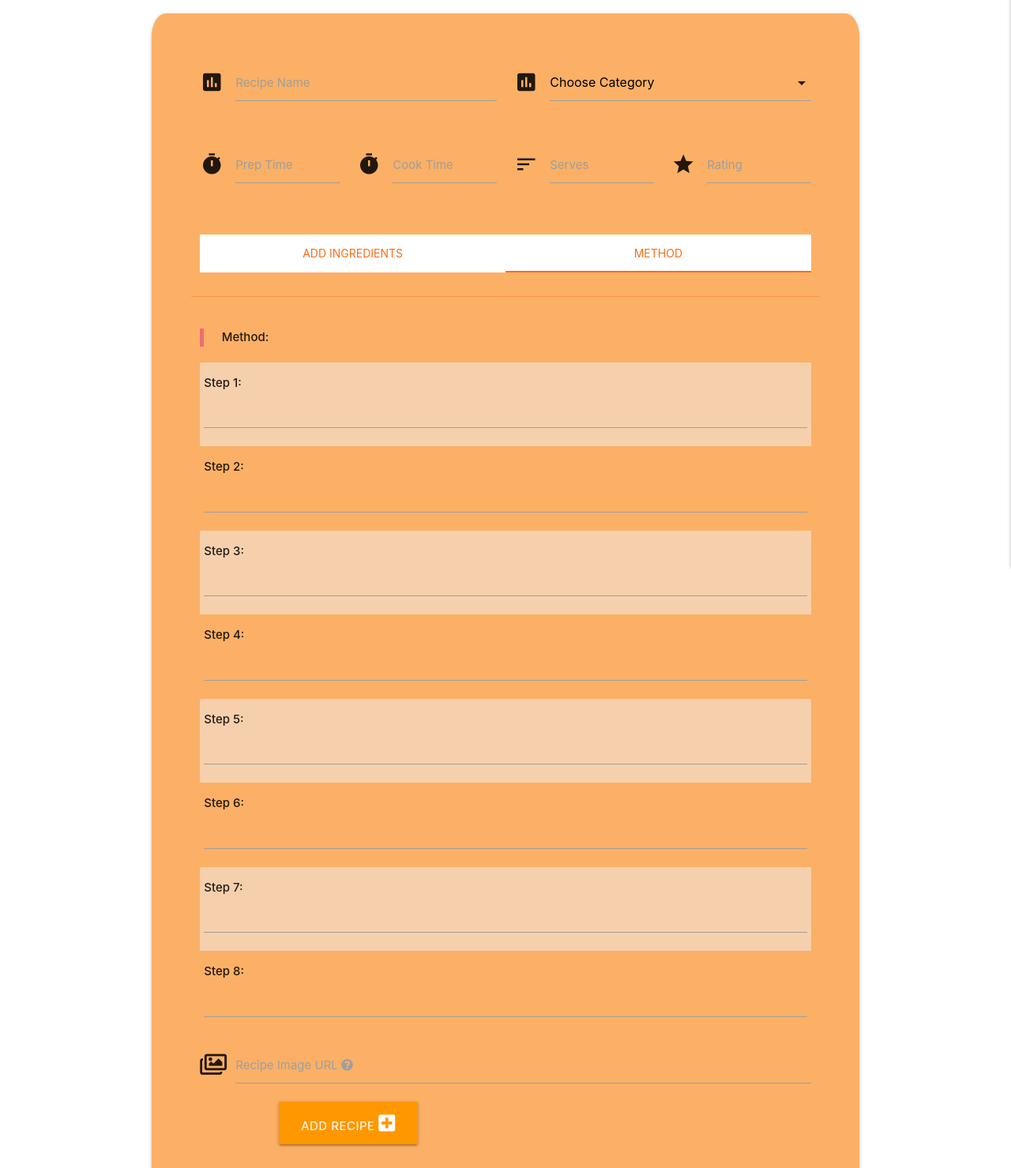
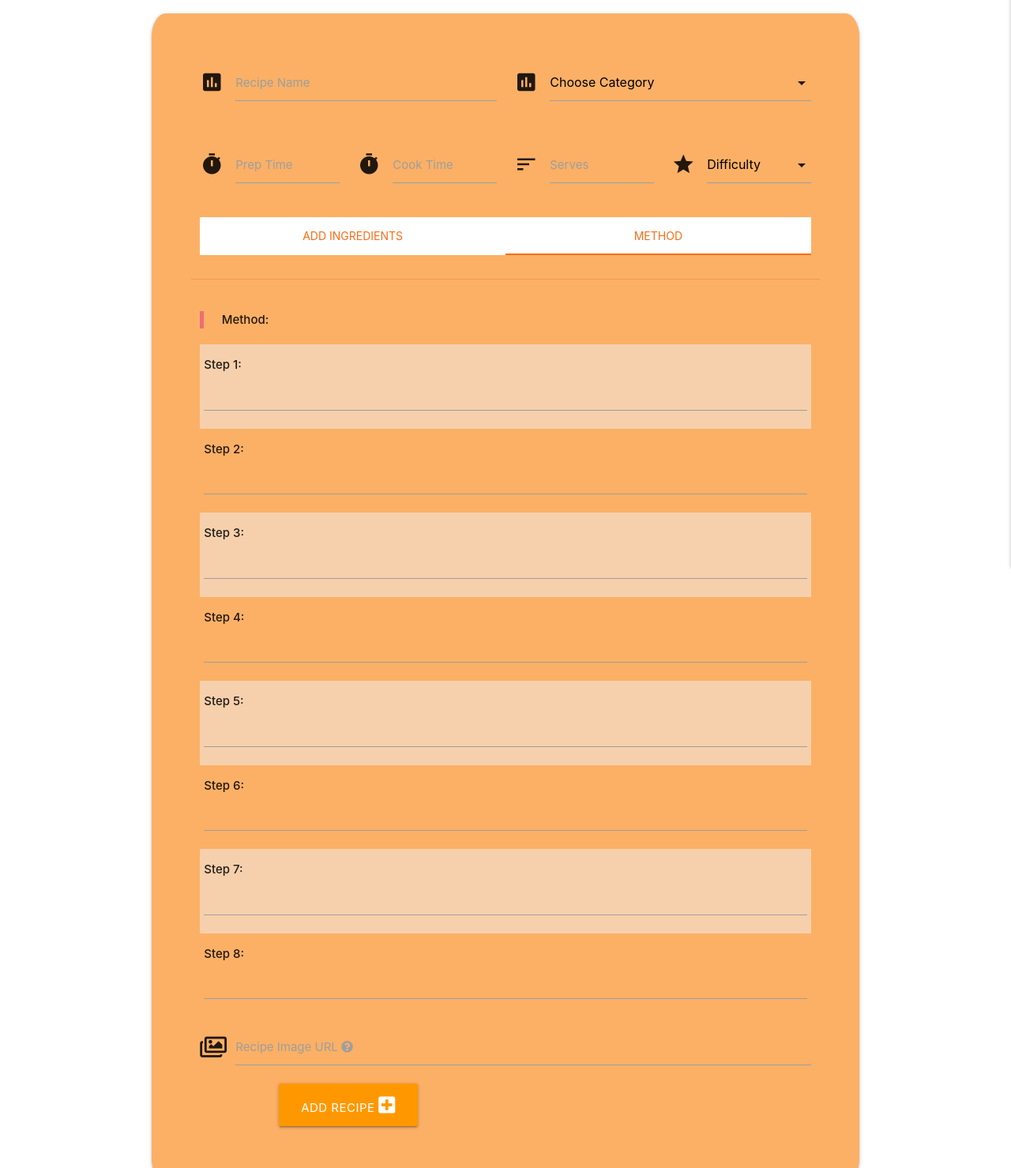
Before and after one commit to lisaloudness/Blas, a Flask app: page /add_recipes in a window 1280 px wide. Shown: the part 142-1621 px from the top of the page at 79% size. Run offline with Flask 3, Linux system fonts and the light colour scheme; data that the repository does not hold is empty; some libraries are stand-ins or nearby versions; some web fonts are replaced.

Commit message:
Add difficulty drop-down select option to forms

```diff
--- a/app.py
+++ b/app.py
@@ -137,7 +137,7 @@ def add_recipes():
             "prep_time": request.form.get("prep_time"),
             "cook_time": request.form.get("cook_time"),
             "serves": request.form.get("serves"),
-            "rating": request.form.get("rating"),
+            "difficulty_level": request.form.get("difficulty_level"),
             "ingredient_0": request.form.get("ingredient_0"),
             "ingredient_1": request.form.get("ingredient_1"),
             "ingredient_2": request.form.get("ingredient_2"),
@@ -167,7 +167,8 @@ def add_recipes():
         return redirect(url_for("add_recipes"))
 
     categories = mongo.db.categories.find().sort("category_name", 1)
-    return render_template("add_recipes.html", categories=categories)
+    difficulty = mongo.db.difficulty.find().sort("difficulty_level",1)
+    return render_template("add_recipes.html", categories=categories, difficulty=difficulty)
 
 @app.route("/edit_recipes/<recipe_id>", methods=["GET", "POST"])
 def edit_recipes(recipe_id):
--- a/templates/add_recipes.html
+++ b/templates/add_recipes.html
@@ -44,11 +44,14 @@
           </div>
           <div class="input-field col s6 m3 l3">
             <i class="material-icons prefix">star</i>
-              <input id="rating" name="rating" minlength="1" maxlength="2"
-                type="text" class="materialize-textarea validate" required>
-                <label for="rating">Rating</label>
+            <select id="difficulty_level" name="difficulty_level" class="materialize-textarea validate" required>
+              <option value="" disabled selected>Difficulty</option>
+              {% for difficult in difficulty %}
+              <option value="{{ difficult.difficulty_level }}">{{ difficult.difficulty_level }}</option>
+              {% endfor %}
+            </select>
           </div>
-        </div><br>
+        </div>
 
         <div class="row">
           <div class="col s12 m12 l12">
```
Also changed, not shown: templates/edit_recipes.html (+8 -3 lines).
